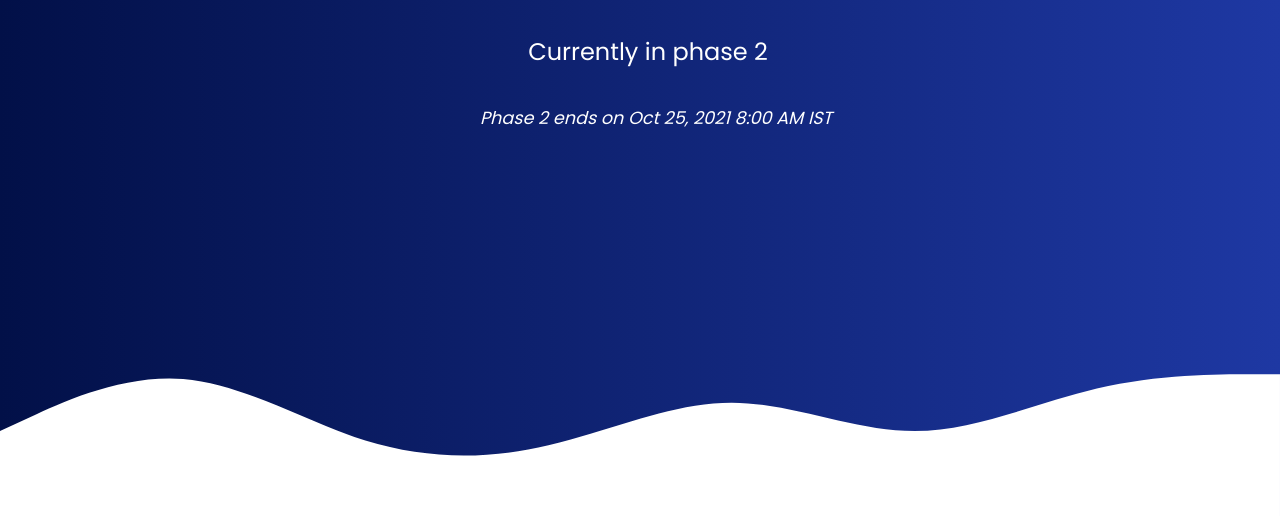
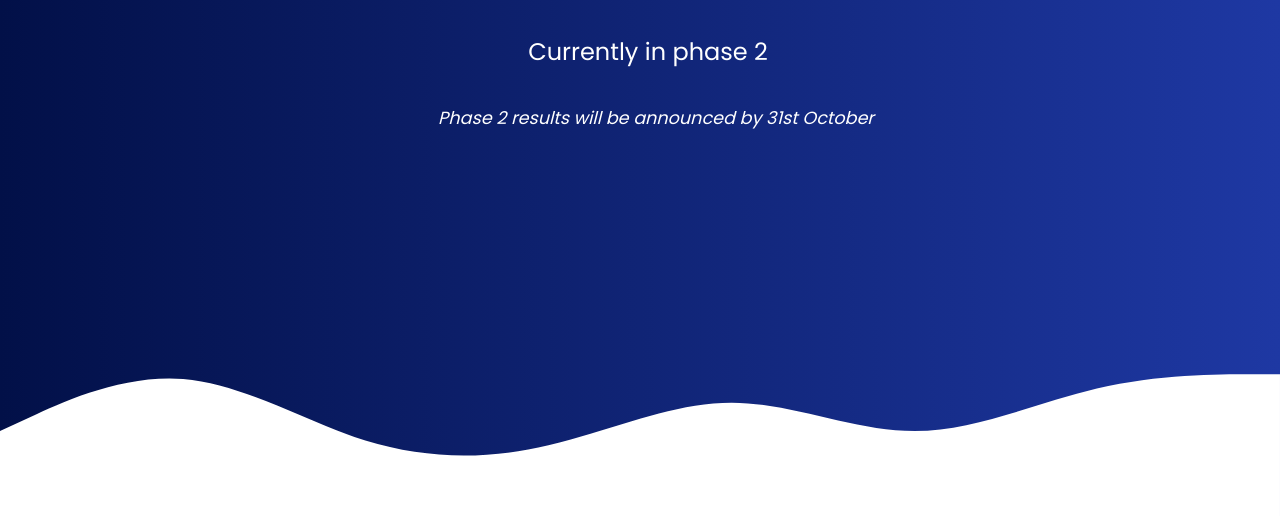
Before and after one commit to Coding-Club-PSGCT/codingclub, a Flask app: page / in a window 1280 px wide. Shown: the part 583-1099 px from the top of the page. Run offline with Flask 2, Linux system fonts and the light colour scheme; some libraries are stand-ins or nearby versions.

Commit message:
Timeline change

```diff
--- a/app/templates/index.html
+++ b/app/templates/index.html
@@ -87,7 +87,7 @@
                   Currently in phase 2
                   <br>
                   <div class="display-2--description4 lh-lg">
-                    <em>Phase 2 ends on Oct 25, 2021 8:00 AM IST</em>
+                    <em>Phase 2 results will be announced by 31st October</em>
                     <br>
                   </div>
                 </p>
```
